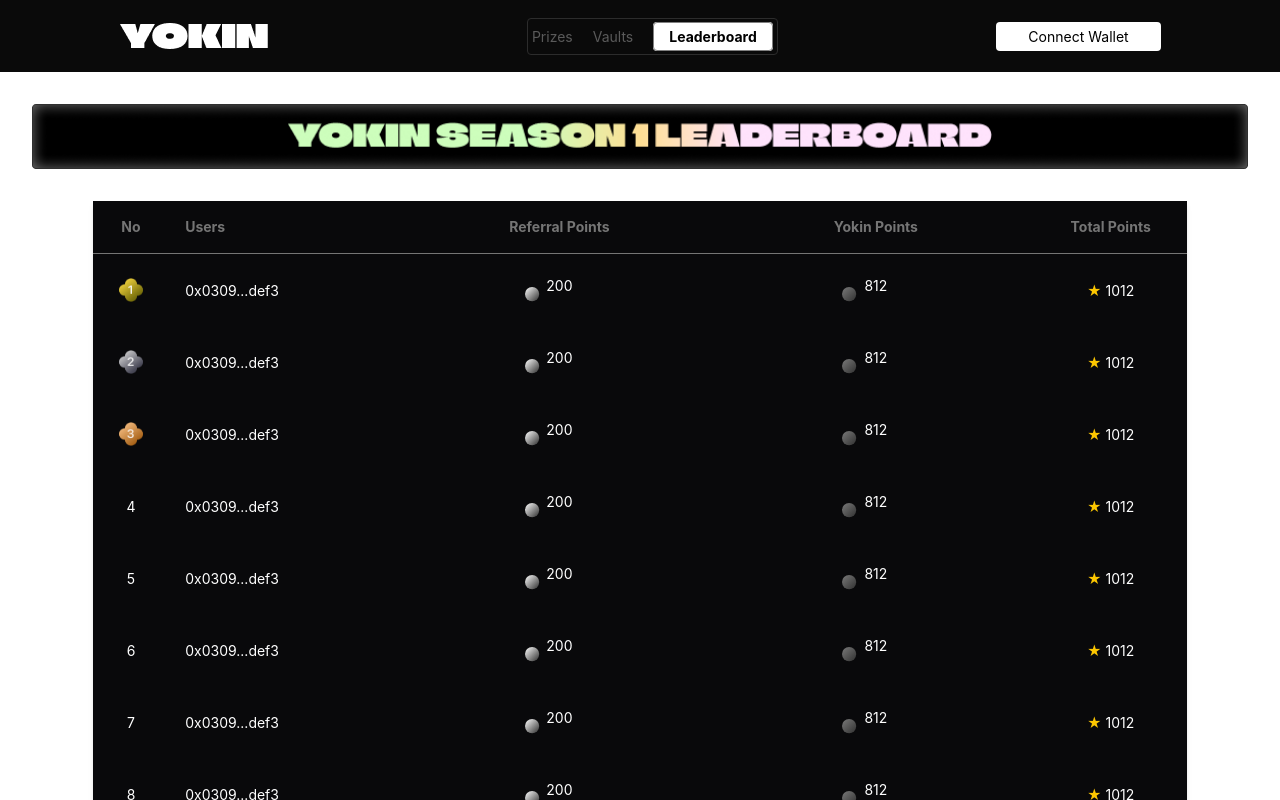
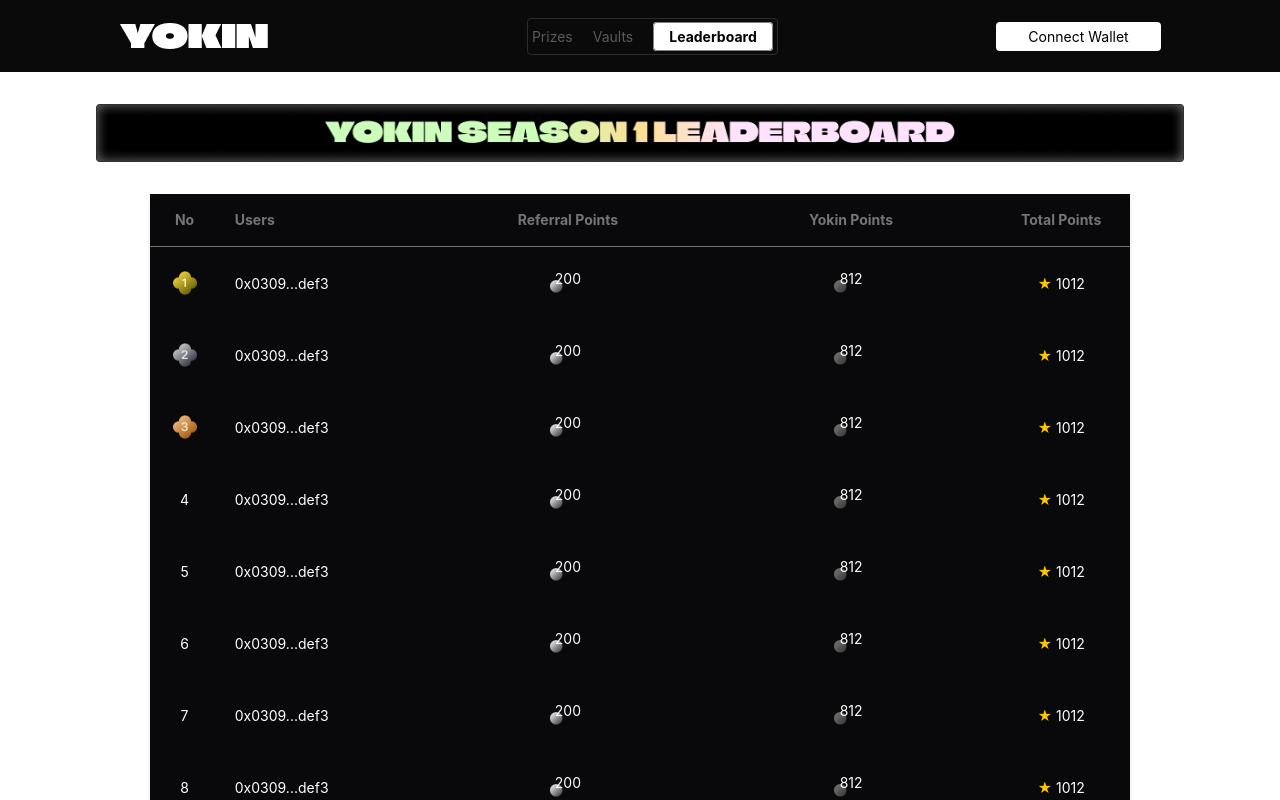
Before and after one commit to xknbot/yokin, a Next.js app: page /leaderboard in a window 1280 px wide. Shown: the top 800 px of the page. Built offline with nearby package versions, Linux system fonts and the light colour scheme; a web font is replaced by a local one.

Commit message:
update ui Leaderboard

```diff
--- a/src/app/leaderboard/page.tsx
+++ b/src/app/leaderboard/page.tsx
@@ -6,7 +6,7 @@
 
 const LeaderboardPage = () => {
   return (
-    <div className="min-h-screen p-8">
+    <div className="mx-auto w-[85%]">
       <LeaderboardTitle />
       <LeaderboardTable entries={leaderboardEntries} />
     </div>
--- a/src/components/ui/LeaderboardTitle.tsx
+++ b/src/components/ui/LeaderboardTitle.tsx
@@ -2,7 +2,7 @@
 import Image from "next/image";
 const LeaderboardTitle = () => {
   return (
-    <Image src="/Leaderboard_banner 1.png" alt="leaderboard" width={1635} height={300} className="mx-auto mb-[32px]"/>
+    <Image src="/Leaderboard_banner 1.png" alt="leaderboard" width={1440} height={300} className="mx-auto my-[32px]"/>
   );
 };
 
```
